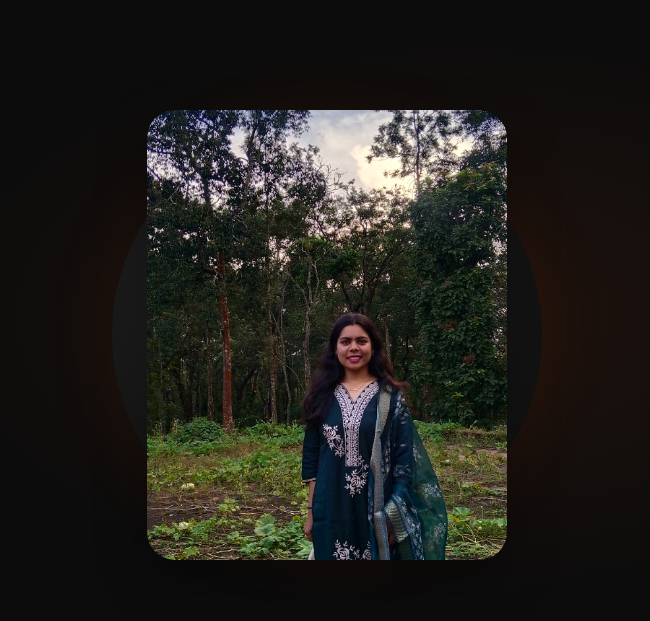
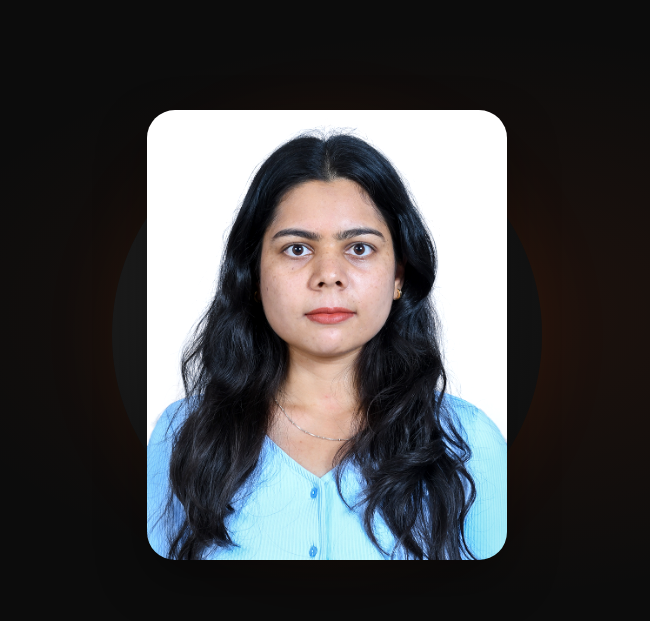
Before and after one commit to pray-12/preethy-portfolio, a plain HTML site: page index.html in a window 1280 px wide. Shown: the part 93-714 px from the top of the page, 630-1280 px from the left. Drawn offline with Linux system fonts and the light colour scheme.

Commit message:
Update index.html

```diff
--- a/index.html
+++ b/index.html
@@ -94,7 +94,7 @@
           <div class="hero-orb" aria-hidden="true"></div>
           <div class="hero-photo">
             <img
-              src="assets/preethy-hero.png"
+              src="assets/preethy-portfolio.jpeg"
               alt="Portrait of Preethy Ray"
               width="480"
               height="600"
```
